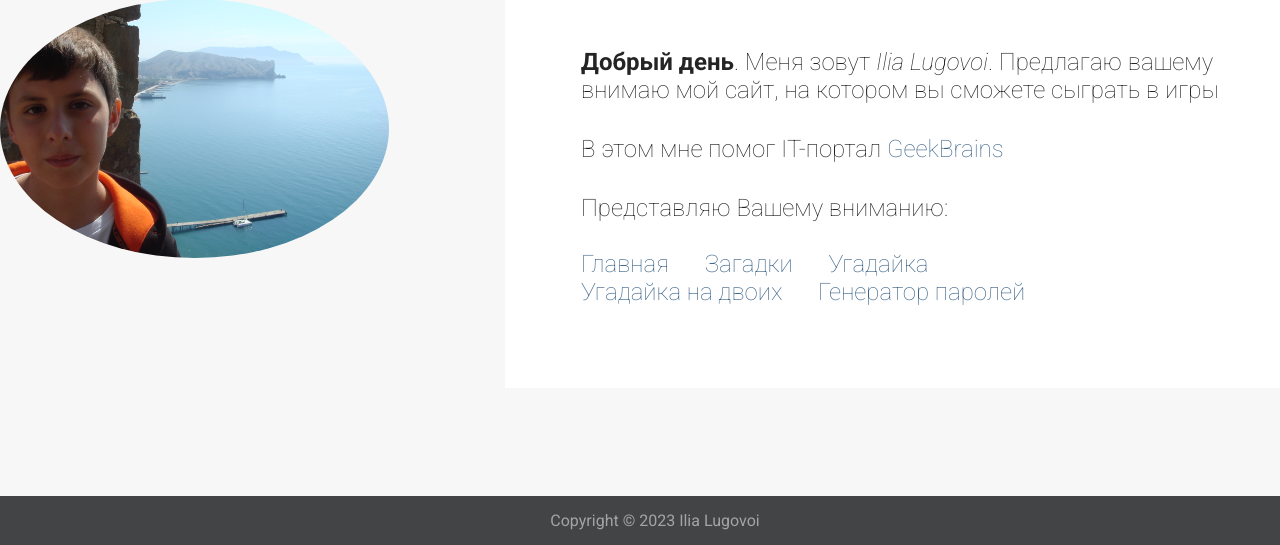
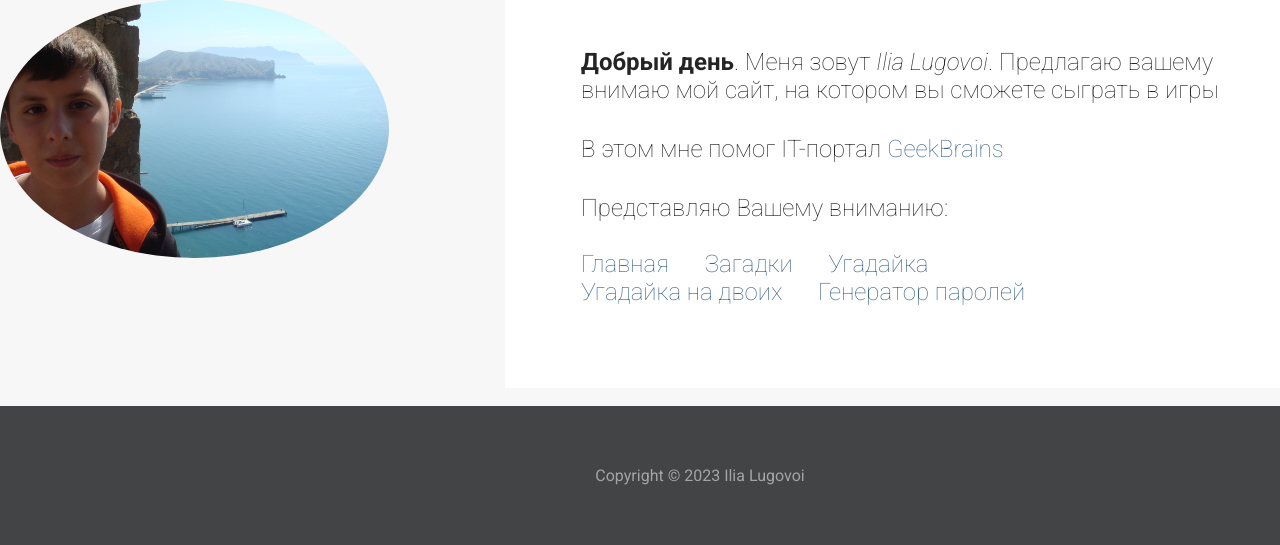
Before and after one commit to Ilia-Lugovoi/basic_JS, a PHP site: page /index.php in a window 1280 px wide. Shown: the part 255-800 px from the top of the page. Run offline with PHP 8.4, Linux system fonts and the light colour scheme.

Commit message:
new footer

```diff
--- a/my_first_site/site/index.php
+++ b/my_first_site/site/index.php
@@ -34,7 +34,7 @@
 		</div>
 
 		<div class="footer">
-	Copyright &copy; <?php echo date("Y");?> Ilia Lugovoi
+			<p>Copyright &copy; <?php echo date("Y");?> Ilia Lugovoi</p>
 		<div>
 
 
--- a/my_first_site/site/style.css
+++ b/my_first_site/site/style.css
@@ -24,7 +24,7 @@
 }
 
 .center {
-    margin: 0 auto;
+    margin: 1 auto;
 }
 
 .header a {
@@ -101,7 +101,7 @@
     font-weight: 100;
     text-align: center;
     text-decoration: none;
-    padding-right:30px;
+    padding-right: 30px;
 }
 
 
@@ -156,16 +156,16 @@
     background-color: #5ba1d3;
 }
 
-.footer { /* # == id */
-    background-color: #434445;
+.footer {
     position: fixed;
     left: 0;
     bottom: 0;
     width: 100%;
+    background-color: #434445;
+    color: #a4a4a4;
     text-align: center;
-    color: #a4a4a4;
-    padding: 15px;
-}
+    padding: 60px;
+  }
 
 @media (max-width: 600px) {
     .footer {
```
Lines whose indentation alone changed are shown as unchanged.
